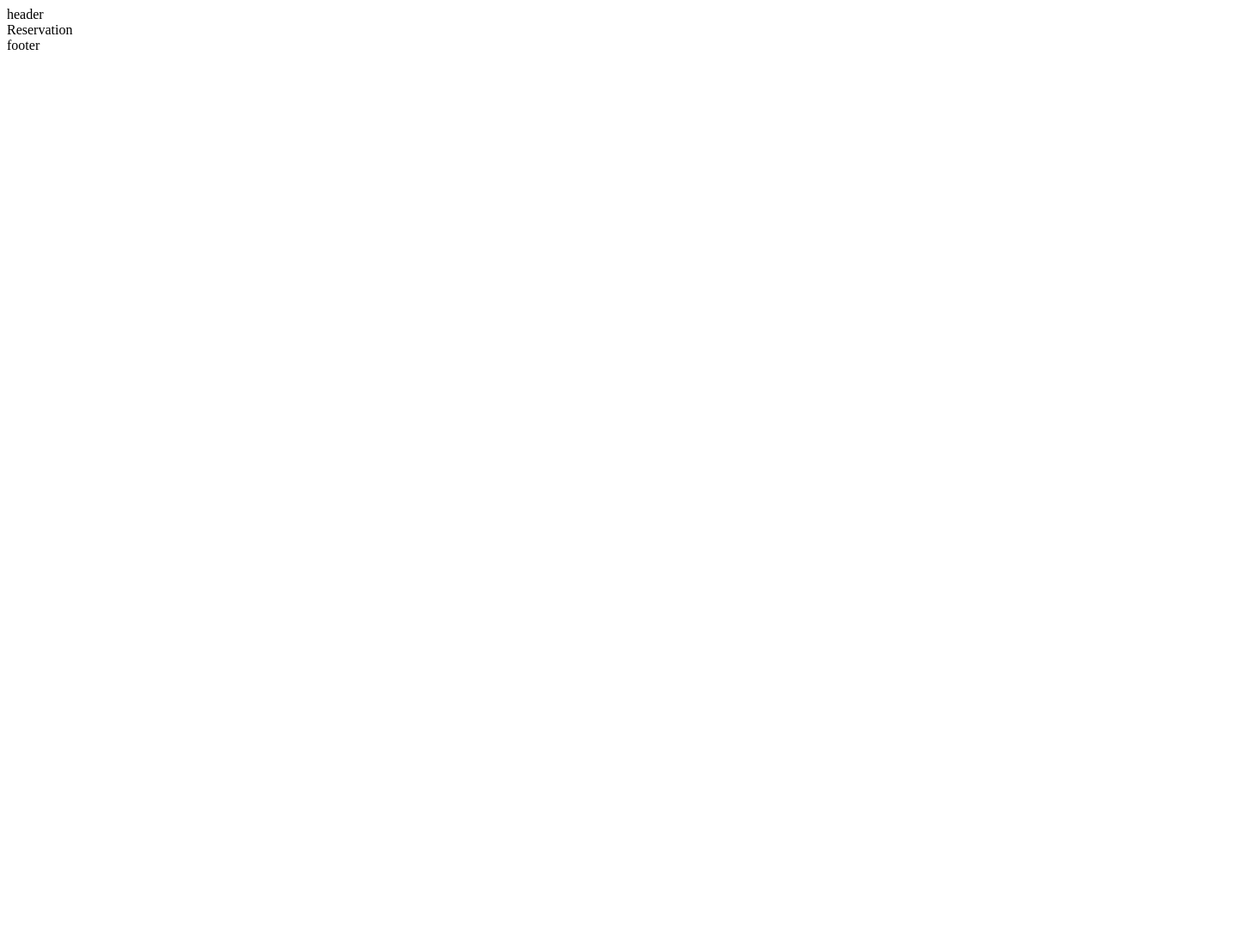
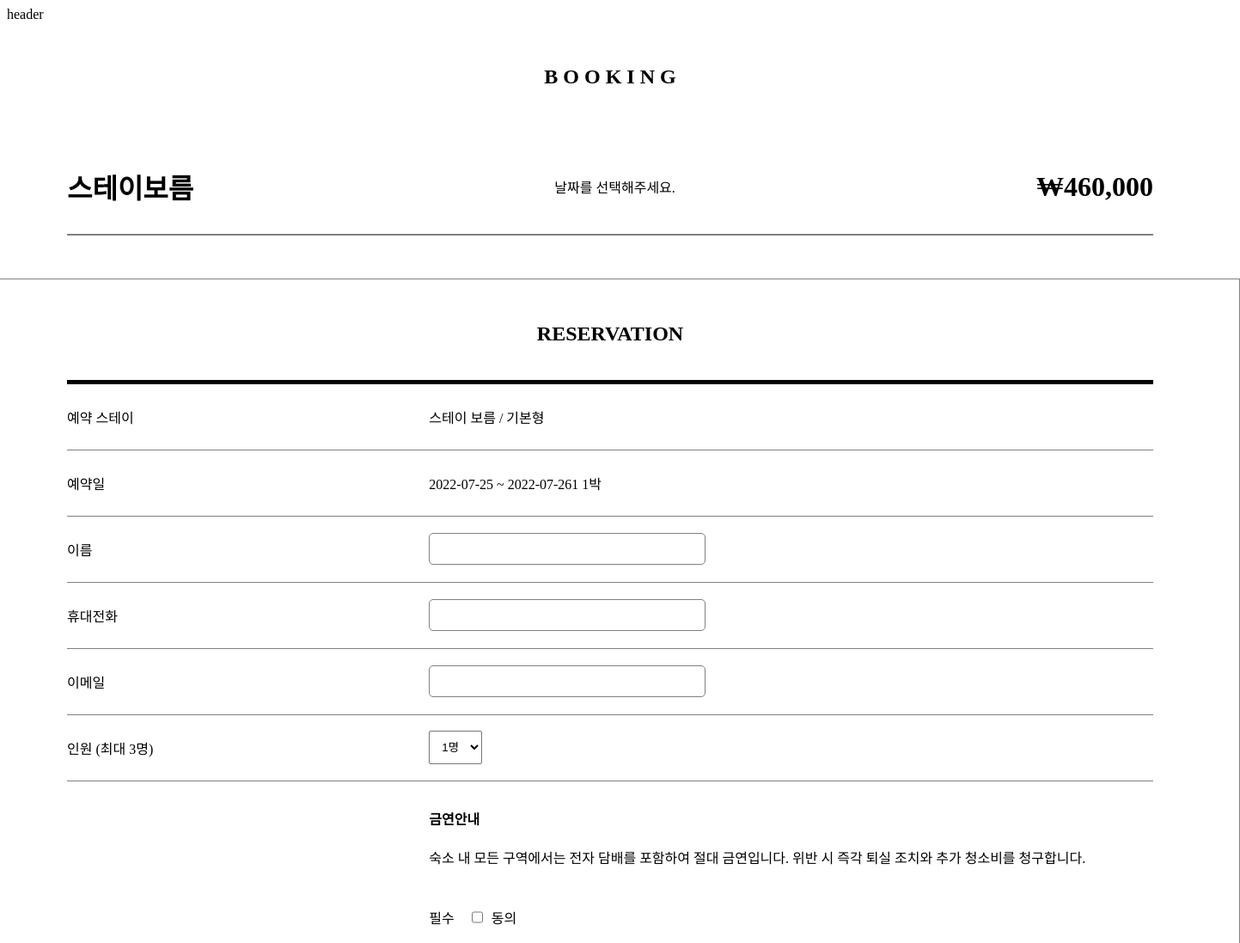
Before and after one commit to wecode-bootcamp-korea/justcode-5-1st-staycode-front, a React (Create React App) app: page /reservation in a window 1280 px wide. Shown: the top 1097 px of the page at 86% size, 1443 px wide, since content can reach past the window. Before the commit the page ends 800 px from the top, so only its background shows below. Built offline with nearby package versions, Linux system fonts and the light colour scheme; the HTML template or start-up script is replaced by a standard one.

Commit message:
Add: 예약 페이지 퍼블리싱

```diff
--- a/src/pages/Reservation/Reservation.js
+++ b/src/pages/Reservation/Reservation.js
@@ -1,7 +1,181 @@
 import React from 'react';
+import './Reservation.scss';
 
 function Reservation() {
-  return <div>Reservation</div>;
+  return (
+    <div className="wrap">
+      <div>
+        <h2 className="bold">B O O K I N G</h2>
+      </div>
+      <div className="head-wrap">
+        <div className="head-left">
+          <h1>스테이보름</h1>
+        </div>
+        <div className="head-center">날짜를 선택해주세요.</div>
+        <div className="head-right">
+          <h1>₩460,000</h1>
+        </div>
+      </div>
+      <div className="input-wrap">
+        <div className="input-header">
+          <h2>RESERVATION</h2>
+        </div>
+
+        <div className="input-component">
+          <div className="input-component-left">
+            <p>예약 스테이</p>
+          </div>
+          <div className="input-component-right">
+            <p>스테이 보름 / 기본형</p>
+          </div>
+        </div>
+        {/* input-comp */}
+        <div className="input-component">
+          <div className="input-component-left">
+            <p>예약일</p>
+          </div>
+          <div className="input-component-right">
+            <p>2022-07-25 ~ 2022-07-261 1박</p>
+          </div>
+        </div>
+        {/* input-comp */}
+        {/* input-comp */}
+        <div className="input-component">
+          <div className="input-component-left">
+            <p>이름</p>
+          </div>
+          <div className="input-component-right">
+            <input />
+          </div>
+        </div>
+        {/* input-comp */}
+        {/* input-comp */}
+        <div className="input-component">
+          <div className="input-component-left">
+            <p>휴대전화</p>
+          </div>
+          <div className="input-component-right">
+            <input />
+          </div>
+        </div>
+        {/* input-comp */}
+        {/* input-comp */}
+        <div className="input-component">
+          <div className="input-component-left">
+            <p>이메일</p>
+          </div>
+          <div className="input-component-right">
+            <input />
+          </div>
+        </div>
+        {/* input-comp */}
+        {/* input-comp */}
+        <div className="input-component">
+          <div className="input-component-left">
+            <p>인원 (최대 3명)</p>
+          </div>
+          <div className="input-component-right">
+            <select>
+              <option value="1명">1명</option>
+              <option value="2명">2명</option>
+              <option value="3명">3명</option>
+            </select>
+          </div>
+        </div>
+        {/* input-comp */}
+        {/* input-comp */}
+        <div className="input-component">
+          <div className="input-component-left">
+            <p>동의사항</p>
+          </div>
+          <div className="input-component-right">
+            <div className="agree-wrap">
+              <div className="h4m">
+                <h4>금연안내</h4>
+              </div>
+              <p>
+                숙소 내 모든 구역에서는 전자 담배를 포함하여 절대 금연입니다.
+                위반 시 즉각 퇴실 조치와 추가 청소비를 청구합니다.
+              </p>
+              <div className="agree-box-div">
+                <p>필수</p>
+                <input className="check-input" type="checkbox" id="cb1" />
+                <p>동의</p>
+              </div>
+            </div>
+            <div className="agree-wrap">
+              <div className="h4m">
+                <h4>변상 규정</h4>
+              </div>
+              <p>
+                숙소 내 기물 파손 및 침구 오염 등이 생길 경우 호스트에게 반드시
+                알려주셔야 하며 퇴실점검 이후 협의 되지 않은 확인된 파손, 오염,
+                분실에 대한 배상비용을 청구합니다.
+              </p>
+              <div className="agree-box-div">
+                <p>필수</p>
+                <input className="check-input" type="checkbox" id="cb1" />
+                <p>동의</p>
+              </div>
+            </div>
+            <div className="agree-wrap">
+              <div className="h4m">
+                <h4>예약 확정 안내</h4>
+              </div>
+              <p>
+                객실 정비를 위해 예약일 전후로 객실을 운영되지 않을 수 있습니다.
+                실시간 예약 확정이 아니며 예약 신청 후 영업시간 기준 3시간
+                이내에 예약 확정 여부를 안내해드립니다.
+              </p>
+              <div className="agree-box-div">
+                <p>필수</p>
+                <input className="check-input" type="checkbox" id="cb1" />
+                <p>동의</p>
+              </div>
+            </div>
+          </div>
+        </div>
+        {/* input-comp */}
+        {/* input-comp */}
+        <div className="input-component">
+          <div className="input-component-left">
+            <p>요청사항</p>
+          </div>
+          <div className="input-component-right">
+            <textarea textarea id="ask" name="ask" rows="5" />
+          </div>
+        </div>
+        {/* input-comp */}
+        {/* input-comp */}
+        <div className="input-component">
+          <div className="input-component-left">
+            <p>예상 결제금액</p>
+          </div>
+          <div className="input-component-right input-component-right-price">
+            <p>
+              <span className="fontgray">객실 요금</span>
+              <span style={{ marginLeft: '10px' }}>
+                {' '}
+                스테이 보름 / 기본형 ₩460000 * 1 박
+              </span>
+              <span style={{ marginLeft: 'auto' }} className="fontgray">
+                ₩460,000
+              </span>
+            </p>
+            <div className="input-component-price">
+              <h1>₩460,000</h1>
+            </div>
+          </div>
+        </div>
+        {/* input-comp */}
+        <div className="button-wrap">
+          <div className="button">
+            <p>결제하기</p>
+          </div>
+        </div>
+      </div>
+    </div>
+  );
 }
 
 export default Reservation;
--- /dev/null
+++ b/src/pages/Reservation/Reservation.scss
@@ -0,0 +1,126 @@
+.wrap {
+  width: 100%;
+  margin-left: 20px;
+  margin-right: 20px;
+  align-items: center;
+  display: flex;
+  flex-direction: column;
+  padding-top: 30px;
+  padding-right: 50px;
+  padding-left: 50px;
+  padding-bottom: 100px;
+}
+.bold {
+  font-weight: bold;
+}
+.head-wrap {
+  display: flex;
+  margin-top: 50px;
+  align-items: center;
+  justify-content: center;
+  width: 100%;
+  padding-bottom: 10px;
+  border-bottom: 2px solid gray;
+}
+
+.head-left {
+  margin-right: auto;
+}
+.head-right {
+  margin-left: auto;
+}
+
+input {
+  width: 300px;
+  padding: 10px;
+  border: 1px solid gray;
+  border-radius: 5px;
+}
+
+.input-wrap {
+  width: 100%;
+  border: 1px solid gray;
+  padding: 30px;
+  padding-left: 100px;
+  padding-right: 100px;
+  margin-top: 50px;
+  display: flex;
+  flex-direction: column;
+  padding-bottom: 100px;
+}
+.input-component {
+  padding-top: 10px;
+  padding-bottom: 10px;
+  border-bottom: 1px solid gray;
+  display: flex;
+  align-items: center;
+  width: 100%;
+}
+.button-wrap {
+  width: 100%;
+  display: flex;
+  justify-content: center;
+  margin-top: 50px;
+}
+.button {
+  width: 400px;
+  height: 60px;
+  background-color: black;
+  color: white;
+  display: flex;
+  justify-content: center;
+  align-items: center;
+}
+
+select {
+  padding: 10px;
+}
+
+.input-component-left {
+  flex: 1;
+}
+.h4m {
+  margin-top: 20px;
+  margin-bottom: 20px;
+}
+
+.input-component-right {
+  flex: 2;
+}
+.agree-box-div {
+  display: flex;
+  margin-top: 30px;
+  margin-bottom: 60px;
+}
+textarea {
+  width: 100%;
+  margin-top: 10px;
+  margin-bottom: 10px;
+}
+.check-input {
+  width: auto;
+  margin-left: 20px;
+  margin-right: 10px;
+}
+.input-component-right-price p {
+  display: flex;
+}
+.input-component-right-price {
+  display: flex;
+  flex-direction: column;
+}
+.fontgray {
+  color: gray;
+}
+.input-component-price {
+  margin-top: 30px;
+  margin-bottom: 10px;
+  margin-left: auto;
+}
+
+.input-header {
+  width: 100%;
+  text-align: center;
+  padding-bottom: 20px;
+  border-bottom: 5px solid black;
+}
```
Also changed, not shown: src/pages/Reservation/Reservation.module.scss (deleted).
